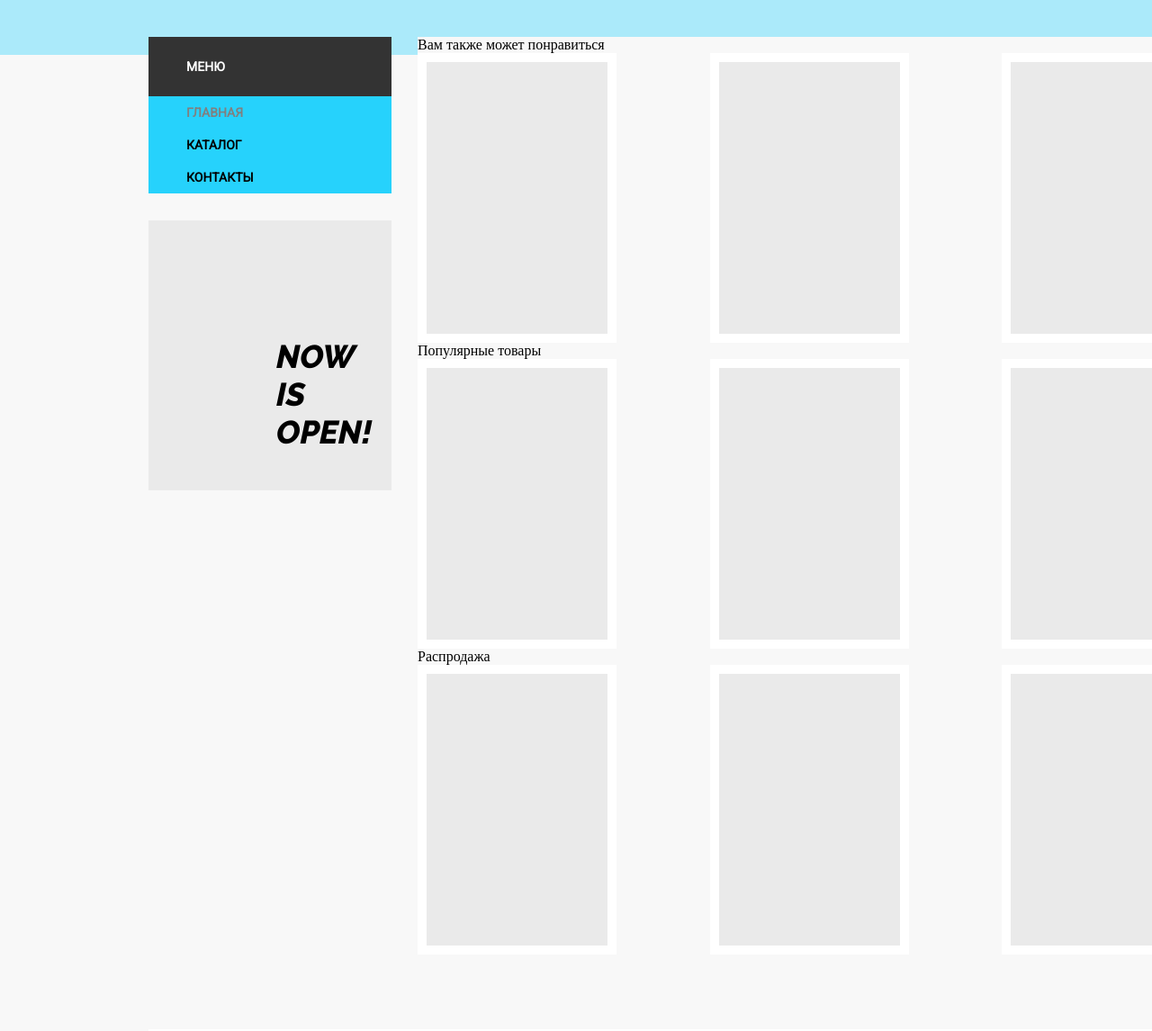
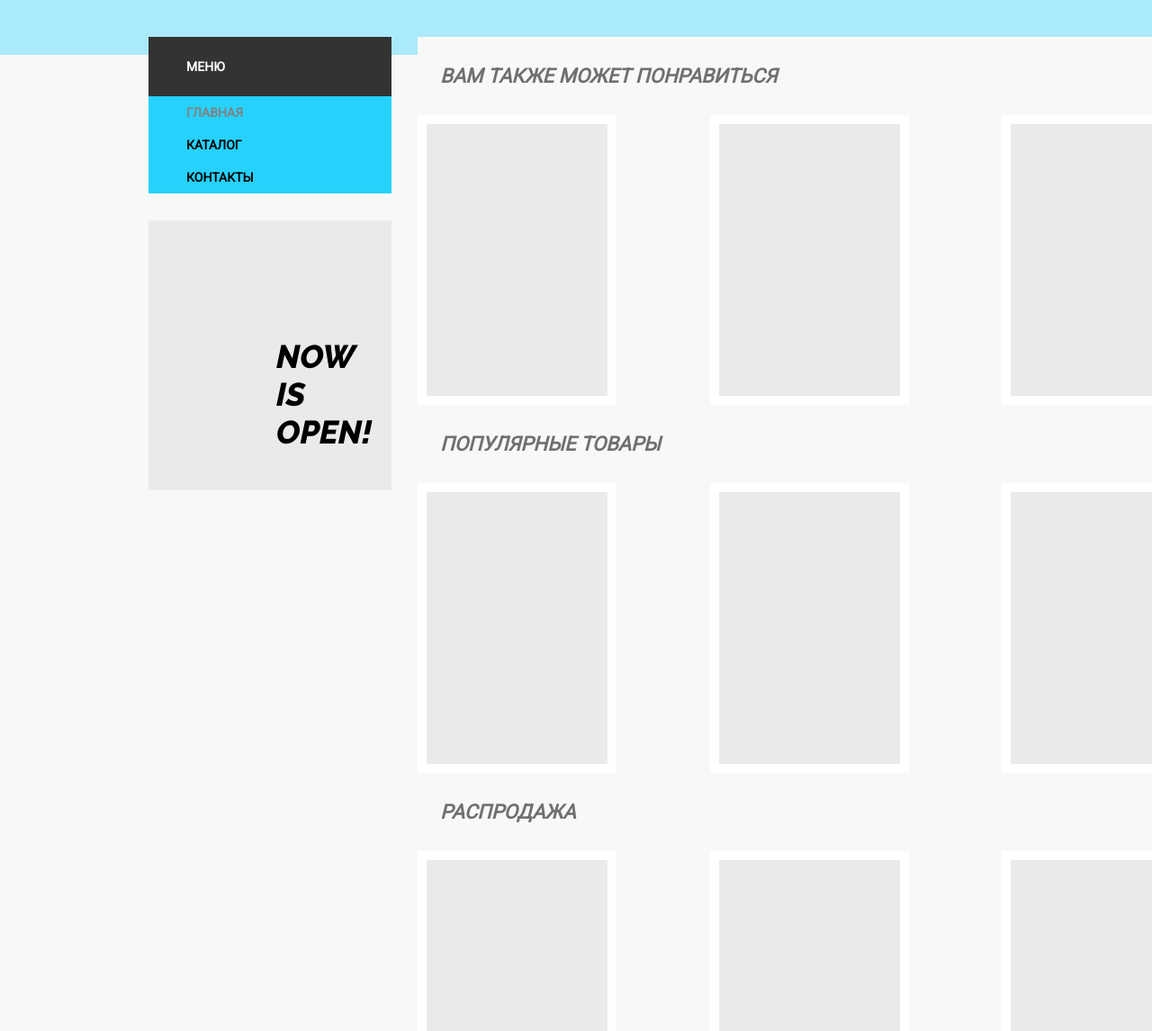
Before and after one commit to Stanislav23reg/Stanislav23reg.github.io, a plain HTML site: page index.html in a window 1280 px wide. Shown: the part 639-1785 px from the top of the page at 90% size. Drawn offline with Linux system fonts and the light colour scheme.

Commit message:
home_catalog_dryhands

```diff
--- a/index.html
+++ b/index.html
@@ -43,7 +43,7 @@
 		</aside>
 		<div class="content">
 			<div class="catalog">
-				<span>Вам также может понравиться</span>
+				<span class="catalog_title">Вам также может понравиться</span>
 				<div>
 					<a href="#" class="product_card">
 						<div class="product_card_img"></div>
@@ -57,7 +57,7 @@
 				</div>
 			</div>
 			<div class="catalog">
-				<span>Популярные товары</span>
+				<span class="catalog_title">Популярные товары</span>
 				<div>
 					<a href="#" class="product_card">
 						<div class="product_card_img"></div>
@@ -71,7 +71,7 @@
 				</div>
 			</div>
 			<div class="catalog">
-				<span>Распродажа</span>
+				<span class="catalog_title">Распродажа</span>
 				<div>
 					<a href="#" class="product_card">
 						<div class="product_card_img"></div>
```
